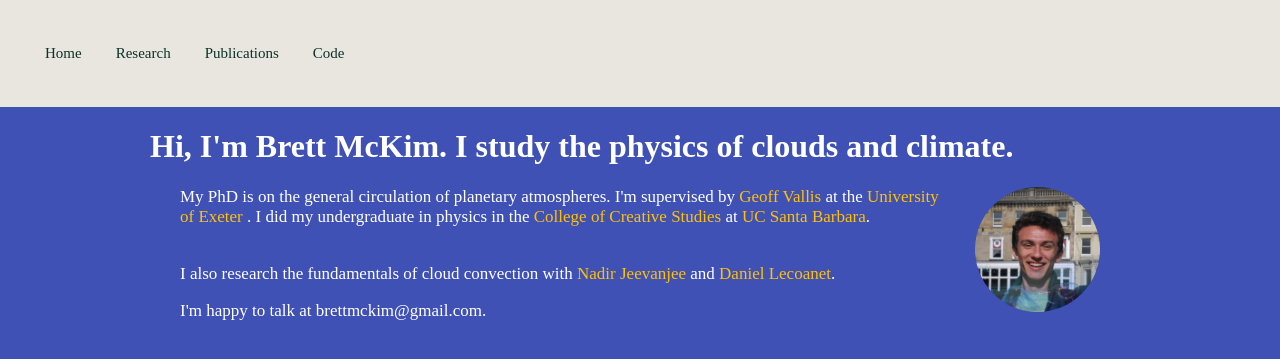
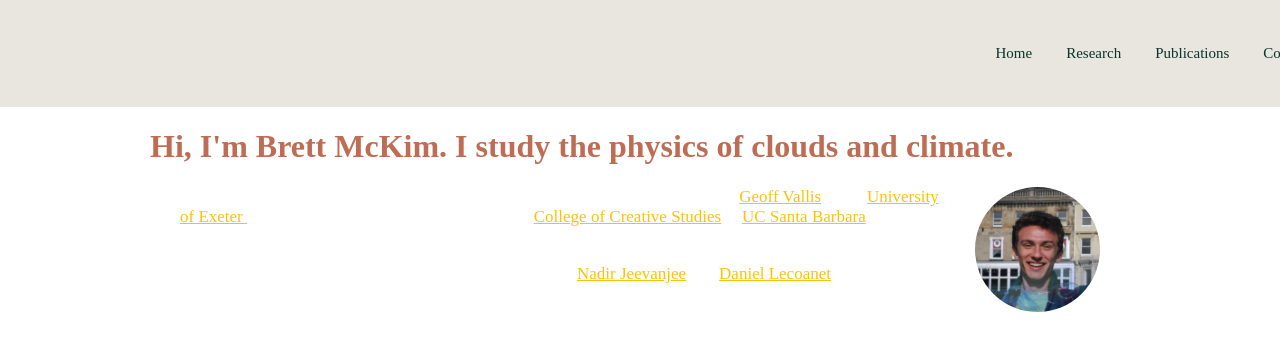
Before and after one commit to mckimb/mckimb.github.io, a Jekyll site: the page built from index.html, in a window 1280 px wide. Shown: the top 359 px of the page. Built offline with Jekyll 4.4.1, drawn with Linux system fonts in a browser that asks for light colours.

Commit message:
Update main.css

```diff
--- a/css/main.css
+++ b/css/main.css
@@ -4,20 +4,21 @@ body {
     \\ font-family: "Lato", sans-serif;
     font-family: "Bitstream Charter";
     \\ background-image: "exoplanet.jpg";
-    background-color: #3f51b5;
+    \\ background-color: #3f51b5;
 }
 
 body h1 {
-    \\ #e24760;
-    color: white;
-    \\ background-color: #EFCA58;
+    color: #be6d54;
 }
 
 body h2 {
-    \\ #e24760;
-    color: white;
-    \\ background-color: #EFCA58;
+    color: #be6d54;
 }
+
+body h3 {
+    color: #be6d54;
+}
+
 /*
 h2 {
    width: 100%;
@@ -189,7 +190,7 @@ nav ul li, footer ul li {
     list-style:none;
     \\ margin:0;
     \\ padding:0;
-    \\ text-align:left;
+    text-align:right;
     top: 0;
     left: 0;
     right: 0;
@@ -200,34 +201,24 @@ nav ul li, footer ul li {
     display:inline;
 }
 
-.topnav p {
-  display:inline-block;
-  padding: 15px;
-  font-size: 15px;
-  color: #be6d54;
-  text-align: left;
-  text-decoration: none;
-}
-
-
 .topnav a {
   display:inline-block;
   padding: 15px;
   font-size: 15px;
   color: #0b322b;
-  text-align: right;
   text-decoration: none;
 }
 
 .topnav a:hover {
   \\ background-color: #EFCA58;
   text-decoration: underline;
-  color: #3f51b5;
+  color: #197161;
 }
 
-
+/*
 a {
     text-decoration: none;
     color: #999;
 }
 a:hover {
+*/
```
